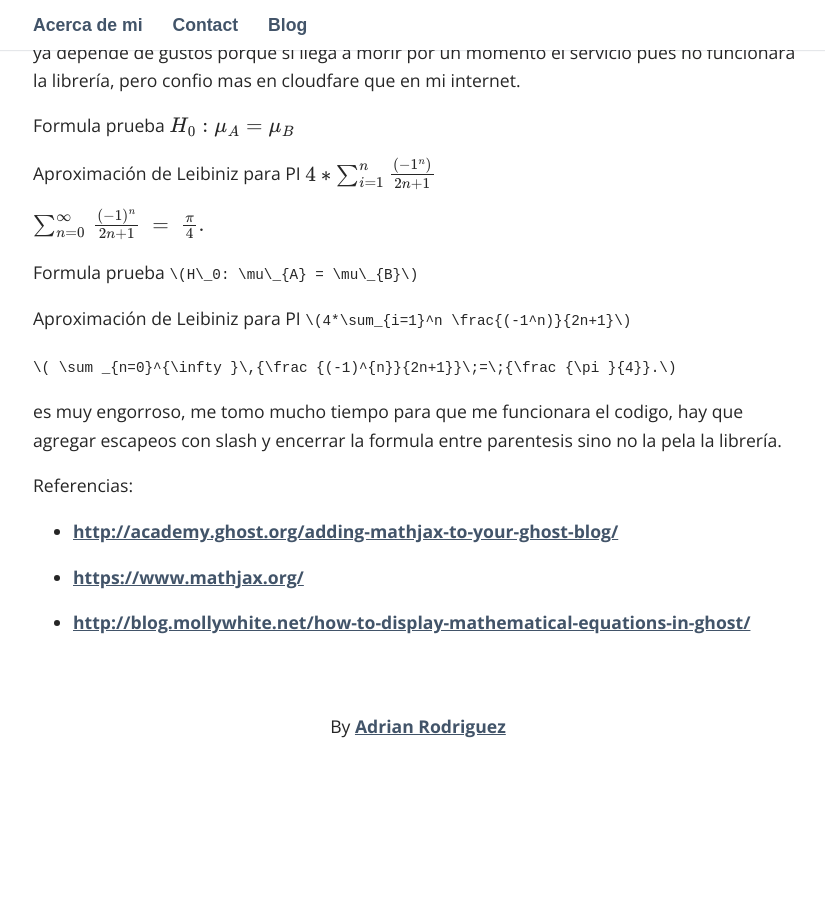
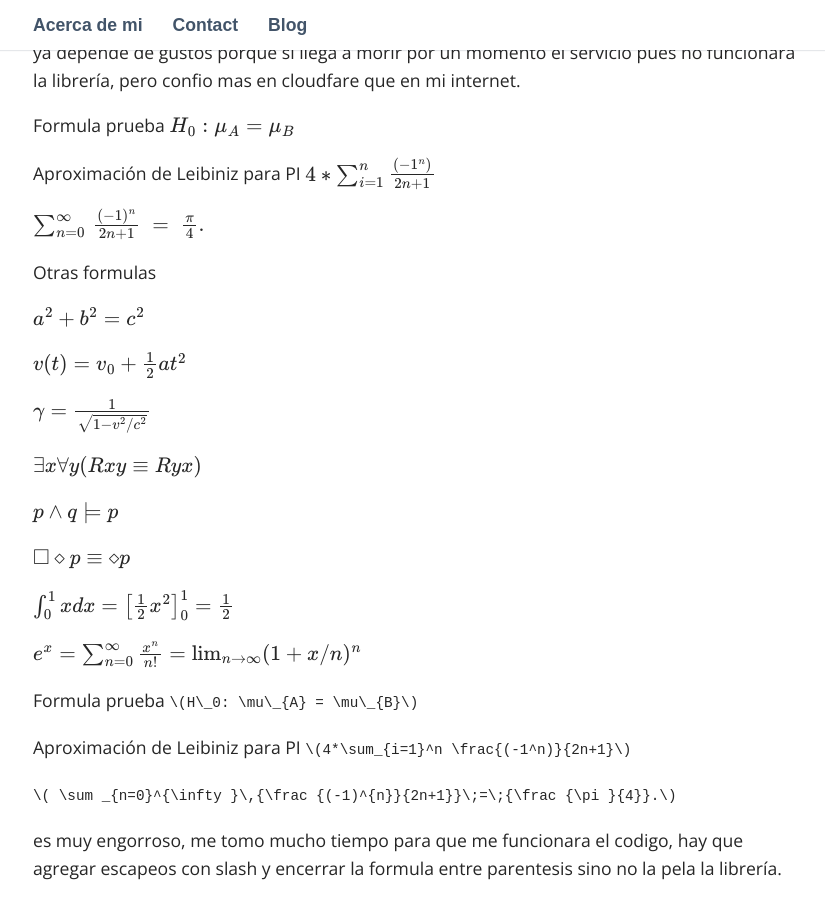
Before and after one commit to adrian-rdz/adrian-rdz.github.io, a Jekyll site: the page built from _posts/2017-12-15-prueba-latex.markdown, in a window 1280 px wide and 900 px high, scrolled down 841 px. Shown: the whole window, without its empty margins (222-1047 px from the left). Built offline with Jekyll 4.4.1, drawn with Linux system fonts in a browser that asks for light colours; some web fonts are replaced; our own code applies the rules of GitHub Pages for plain Markdown files; formulas are drawn with MathJax 3; before the commit the page ends 1639 px from its top, so only the background shows below that.

Commit message:
Modificacion post prueba latex

```diff
--- a/_posts/2017-12-15-prueba-latex.markdown
+++ b/_posts/2017-12-15-prueba-latex.markdown
@@ -16,6 +16,15 @@ Aproximación de Leibiniz para PI
 
 \\( \sum _{n=0}^{\infty }\,{\frac {(-1)^{n}}{2n+1}}\;=\;{\frac {\pi }{4}}.\\)
 
+Otras formulas
+<p><span class="math inline">\(a^2 + b^2 = c^2\)</span></p>
+<p><span class="math inline">\(v(t) = v_0 + \frac{1}{2}at^2\)</span></p>
+<p><span class="math inline">\(\gamma = \frac{1}{\sqrt{1 - v^2/c^2}}\)</span></p>
+<p><span class="math inline">\(\exists x \forall y (Rxy \equiv Ryx)\)</span></p>
+<p><span class="math inline">\(p \wedge q \models p\)</span></p>
+<p><span class="math inline">\(\Box\diamond p\equiv\diamond p\)</span></p>
+<p><span class="math inline">\(\int_{0}^{1} x dx = \left[ \frac{1}{2}x^2 \right]_{0}^{1} = \frac{1}{2}\)</span></p>
+<p><span class="math inline">\(e^x = \sum_{n=0}^\infty \frac{x^n}{n!} = \lim_{n\rightarrow\infty} (1+x/n)^n\)</span></p>
 
 
 Formula prueba
```
